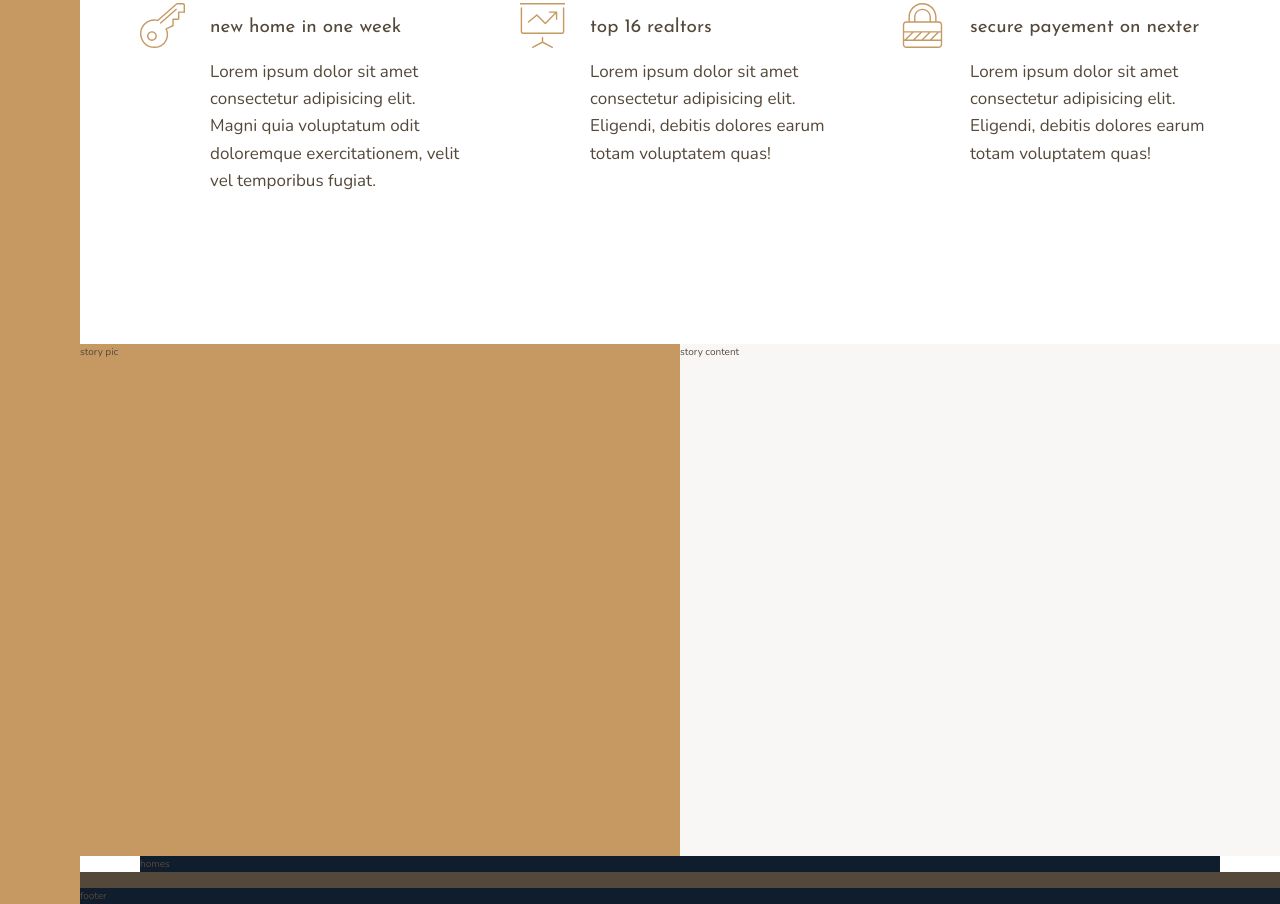
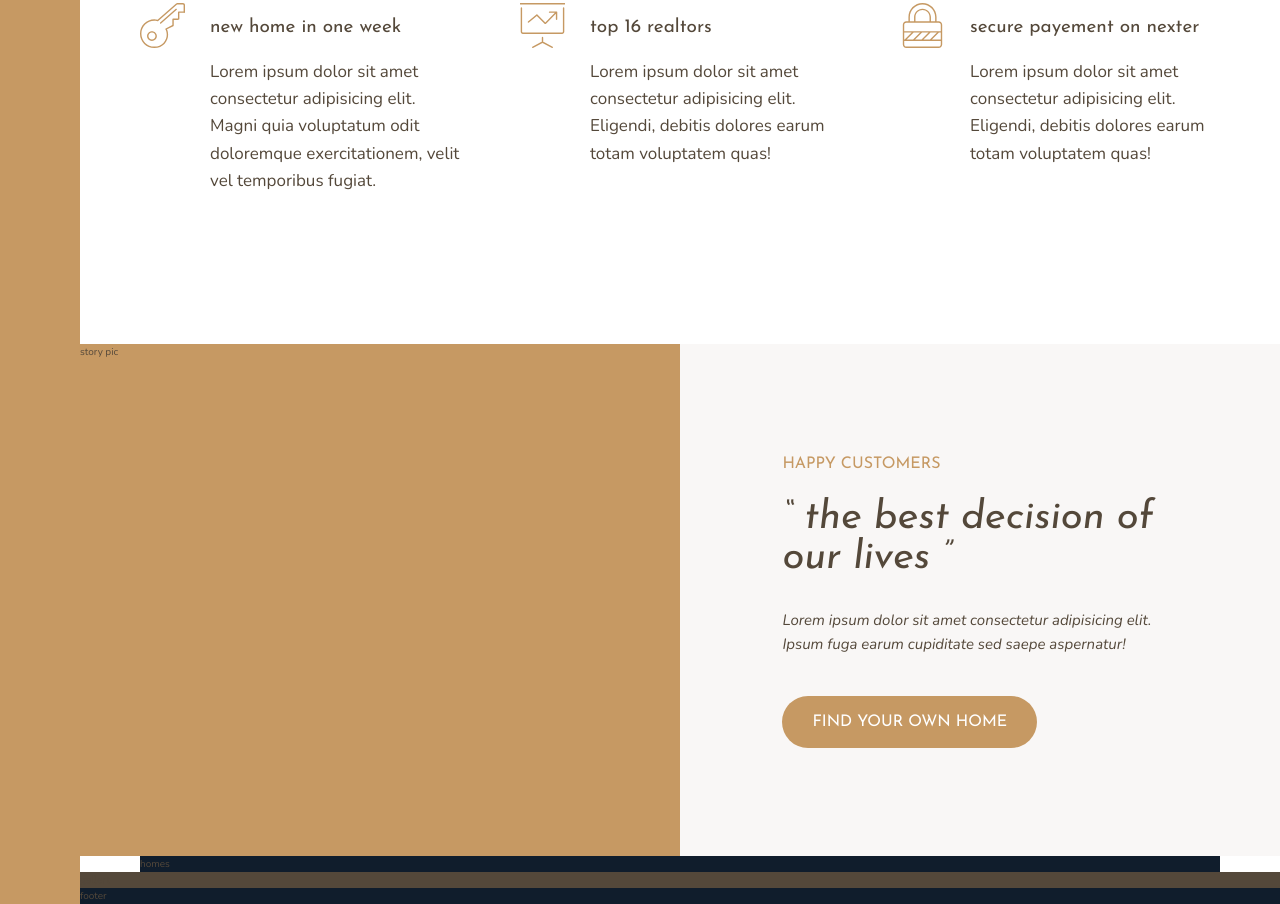
Before and after one commit to ghozlene/nexter, a website: page index.html in a window 1280 px wide. Shown: the part 1073-1977 px from the top of the page. Drawn offline with nearby package versions, Linux system fonts and the light colour scheme.

Commit message:
building the story section

```diff
--- a/index.html
+++ b/index.html
@@ -84,7 +84,18 @@
     </div>
 
     <div class="story__content">
-        story content
+        <h3 class="heading-3 mb-sm">
+            happy customers
+        </h3>
+
+        <h2 class="heading-2 heading-2--dark mb-md">&ldquo; the best decision of our lives &rdquo;</h2>
+
+        <p class="story__text">Lorem ipsum dolor sit amet consectetur adipisicing elit. Ipsum fuga earum cupiditate sed
+            saepe aspernatur!</p>
+
+        <button class="btn">
+            find your own home
+        </button>
     </div>
 
     <section class="homes">
--- a/sass/_story.scss
+++ b/sass/_story.scss
@@ -7,5 +7,18 @@
 	&__content {
 		background-color: $color-grey-light-1;
 		grid-column: col-start 5 / full-end;
+
+		padding: 6rem 8vw;
+		display: flex;
+		flex-direction: column;
+
+		justify-content: center;
+		align-items: flex-start;
+	}
+
+	&__text {
+		font-size: 1.5rem;
+		font-style: italic;
+		margin-bottom: 4rem;
 	}
 }
--- a/sass/_typography.scss
+++ b/sass/_typography.scss
@@ -8,9 +8,21 @@
 
 .heading-2 {
 	@extend %heading;
+	font-size: 4rem;
+	font-style: italic;
+	line-height: 1;
+	&--light {
+		color: $color-grey-light-1;
+	}
+	&--dark {
+		color: $color-grey-dark-1;
+	}
 }
 .heading-3 {
 	@extend %heading;
+	font-size: 1.6rem;
+	color: $color-primary;
+	text-transform: uppercase;
 }
 .heading-4 {
 	@extend %heading;
@@ -23,3 +35,35 @@
 		color: $color-grey-dark-1;
 	}
 }
+
+.btn {
+	background-color: $color-primary;
+	color: white;
+	border-radius: 100rem;
+	border: none;
+	font-family: $font-display;
+	font-size: 1.6rem;
+	text-transform: uppercase;
+	padding: 1.8rem 3rem;
+	cursor: pointer;
+	transition: all 0.2s;
+
+	&:hover {
+		background-color: $color-primary-dark;
+	}
+}
+
+.mb-sm {
+	margin-bottom: 2rem;
+}
+.mb-md {
+	margin-bottom: 3rem;
+}
+
+.mb-lg {
+	margin-bottom: 4rem;
+}
+
+.mb-hg {
+	margin-bottom: 5rem;
+}
```
Also changed, not shown: css/style.css, 1 other file.
